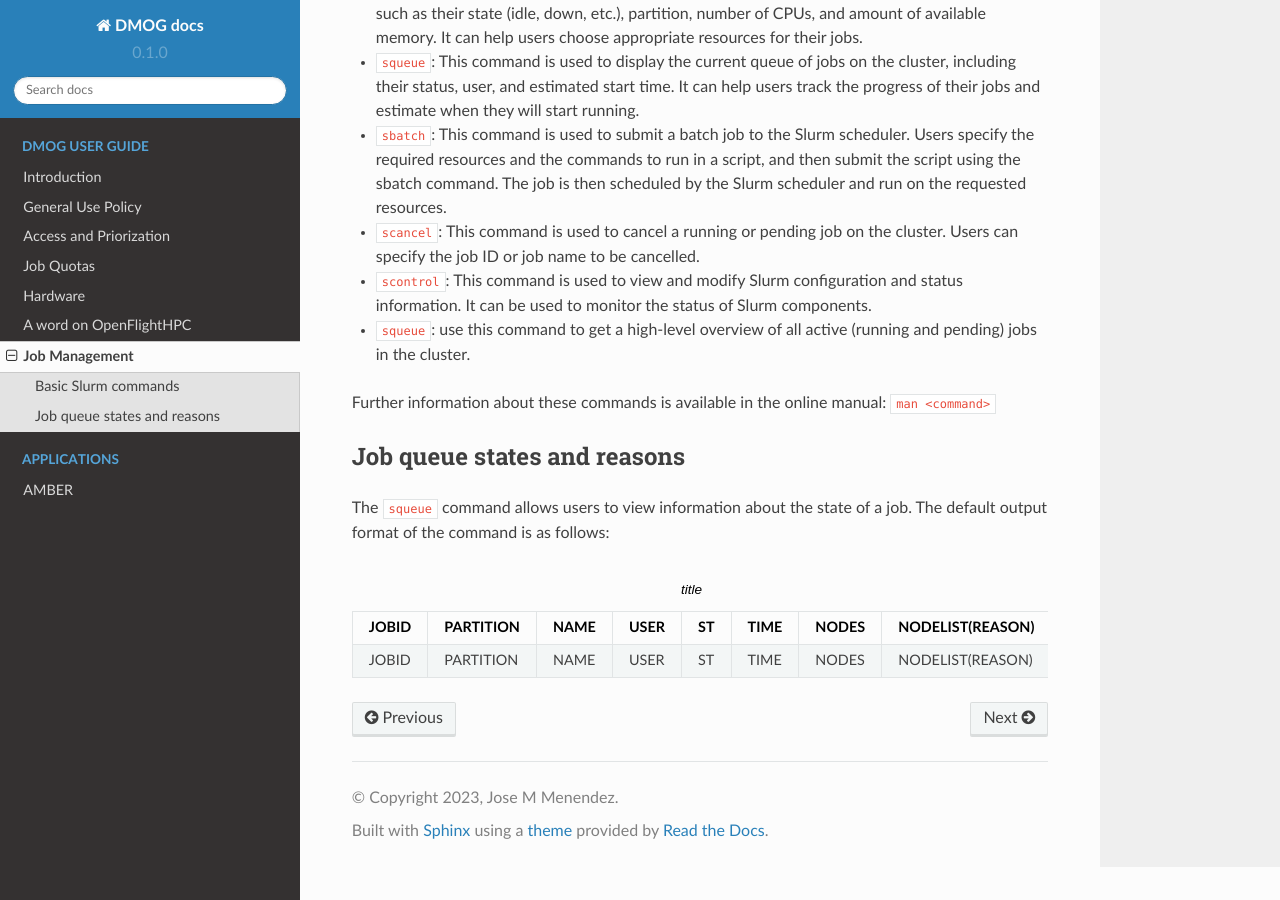
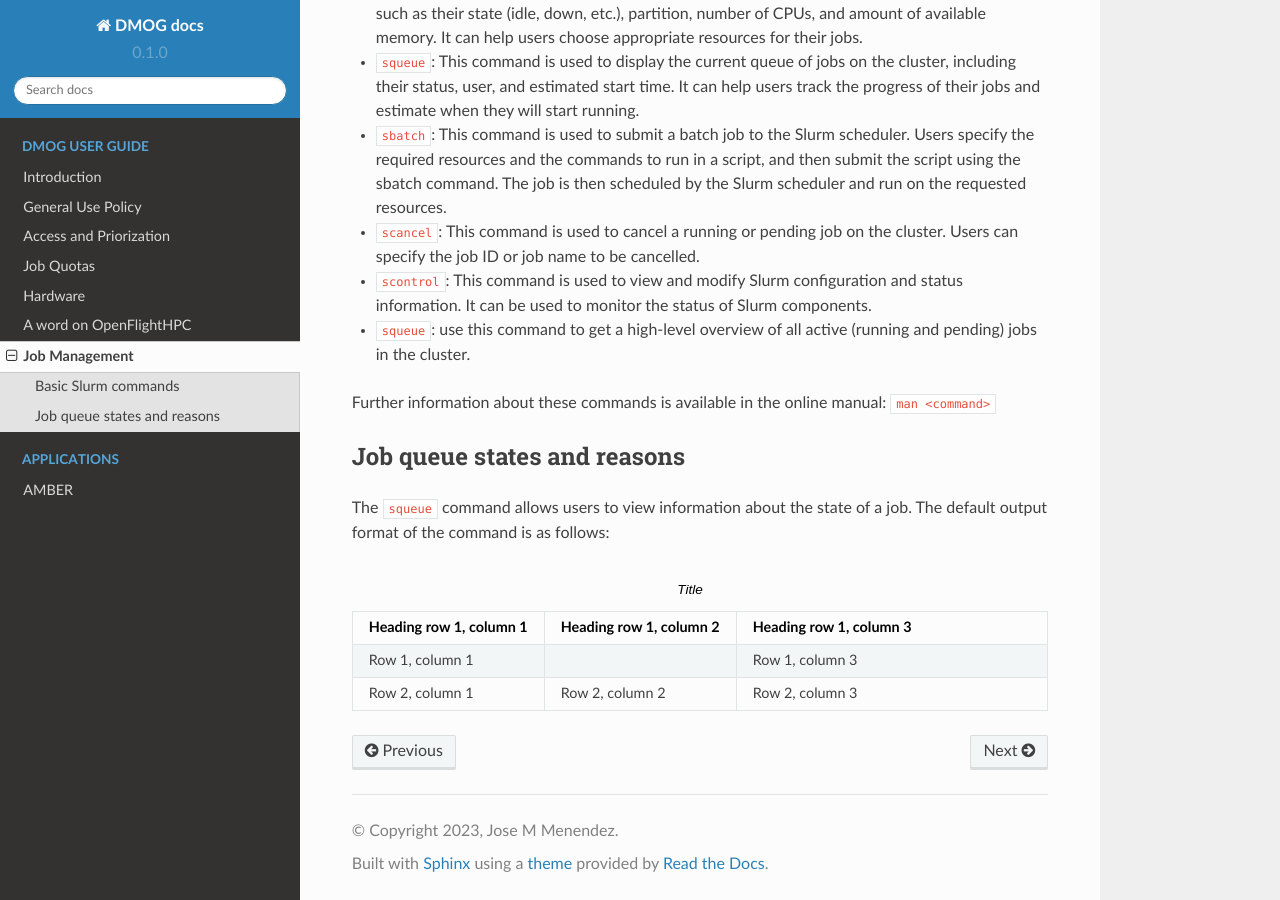
Before and after one commit to jm130/dmogdocs, a Sphinx documentation site: the page built from docs/source/user/jobmanagement.rst, in a window 1280 px wide and 900 px high, scrolled down 579 px. Built offline with Sphinx 7.4.7 and the Read the Docs theme 2.0.0, drawn with Linux system fonts in a browser that asks for light colours.

Commit message:
Update jobmanagement.rst

```diff
--- a/docs/source/user/jobmanagement.rst
+++ b/docs/source/user/jobmanagement.rst
@@ -33,23 +33,16 @@
 
 The ``squeue`` command allows users to view information about the state of a job. The default output format of the command is as follows:
 
-.. list-table:: title
-   :widths: 10 15 10 10 10 10 10 25
+.. list-table:: Title
+   :widths: 25 25 50
    :header-rows: 1
 
-   * - JOBID
-     - PARTITION
-     - NAME
-     - USER
-     - ST
-     - TIME
-     - NODES
-     - NODELIST(REASON)
-   * - JOBID
-     - PARTITION
-     - NAME
-     - USER
-     - ST
-     - TIME
-     - NODES
-     - NODELIST(REASON)
+   * - Heading row 1, column 1
+     - Heading row 1, column 2
+     - Heading row 1, column 3
+   * - Row 1, column 1
+     -
+     - Row 1, column 3
+   * - Row 2, column 1
+     - Row 2, column 2
+     - Row 2, column 3
```
